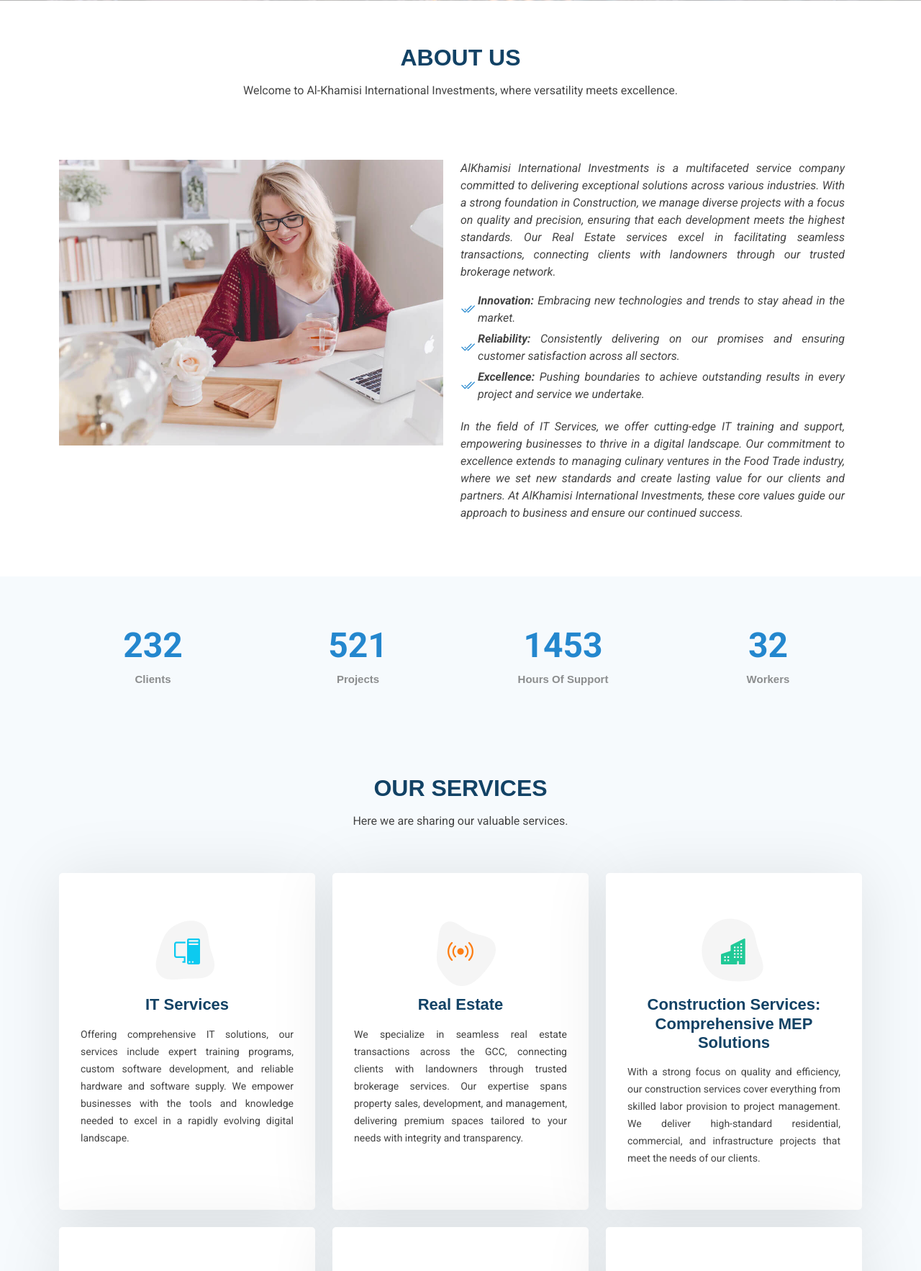
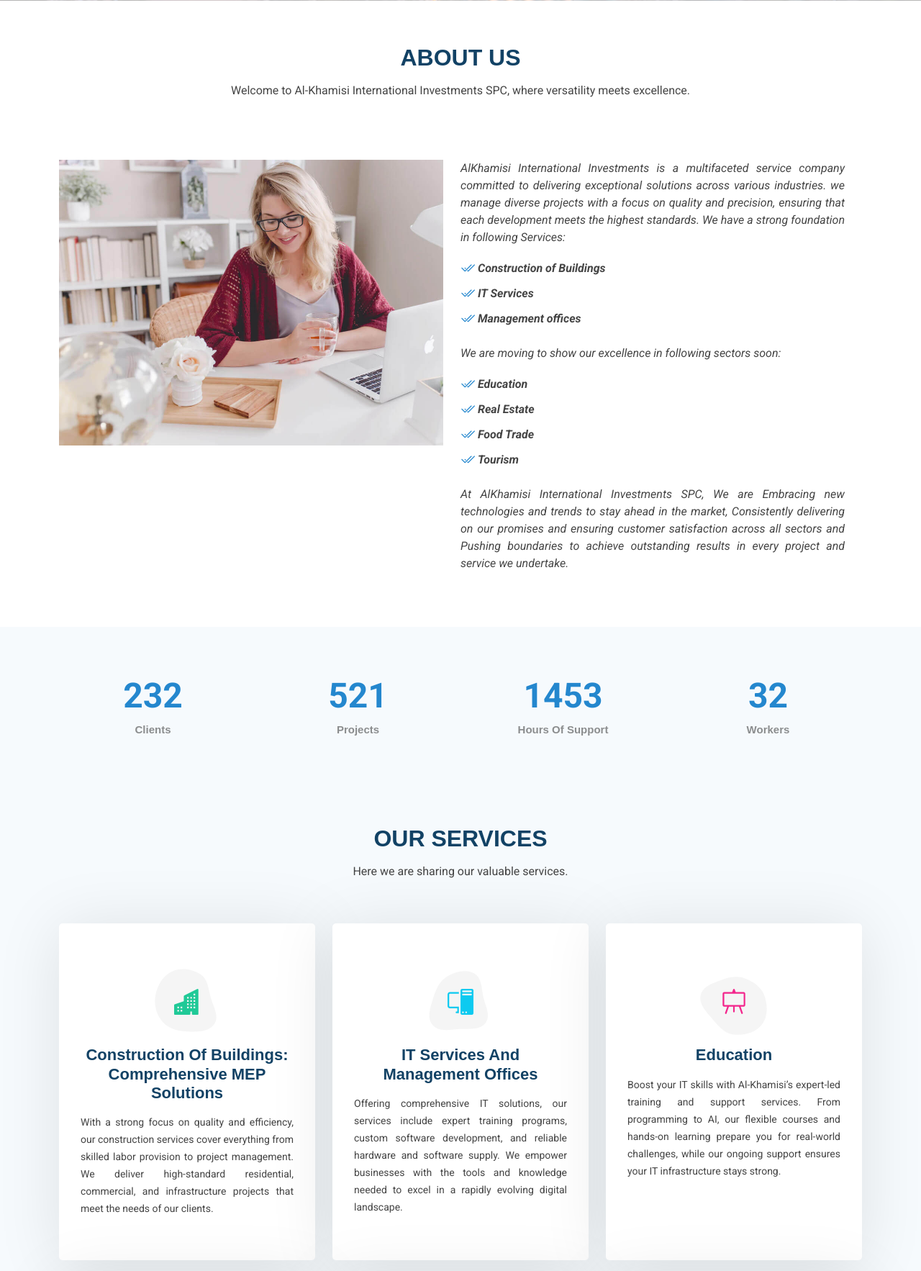
Before and after one commit to Sanjaisamson/Private_Project, a Laravel app: page / in a window 1280 px wide. Shown: the part 840-2606 px from the top of the page at 72% size. Run offline with Laravel 12, Linux system fonts and the light colour scheme; some libraries are stand-ins or nearby versions.

Commit message:
changes fixed in UI

```diff
--- a/resources/views/career.blade.php
+++ b/resources/views/career.blade.php
@@ -55,6 +55,8 @@
                         <li><i class="bi bi-check-circle"></i> <span>Food Trade: Expert import, export, and distribution services across the GCC.</span></li>
                         <li><i class="bi bi-check-circle"></i> <span>Education: IT training and support to boost skills and infrastructure.</span></li>
                     </ul>
+                    <h4>Get in touch with us:</h4>
+                    <p style="text-align: justify;">hr@alkhamisiintl.com</p>
                 </div>
 
 <!-- Application Form Section -->
--- a/resources/views/construction.blade.php
+++ b/resources/views/construction.blade.php
@@ -13,7 +13,7 @@
     <div class="page-title accent-background">
       <div class="page-bg-container">
         <div class="container">
-          <h1 class="servicehead">Construction Services</h1>
+          <h1 class="servicehead">Construction Of Buildings</h1>
           <nav class="breadcrumbs">
           </nav>
         </div>
@@ -30,7 +30,7 @@
           <div class="col-lg-4" data-aos="fade-up" data-aos-delay="100">
 
 
-            <h4>Construction Services: Comprehensive MEP Solutions</h4>
+            <h4>Construction Of Buildings: Comprehensive MEP Solutions</h4>
             <p style="text-align: justify;">At Al-Khamisi, we pride ourselves on delivering exceptional Mechanical,
               Electrical, and Plumbing (MEP) services for a wide range of construction projects. Our team of highly
               skilled professionals brings years of experience and technical expertise to every job, ensuring that your
--- a/resources/views/home.blade.php
+++ b/resources/views/home.blade.php
@@ -35,7 +35,7 @@
             <!-- Section Title -->
             <div class="container section-title" data-aos="fade-up">
                 <h2>About Us<br></h2>
-                <p>Welcome to Al-Khamisi International Investments, where versatility meets excellence.</p>
+                <p>Welcome to Al-Khamisi International Investments SPC, where versatility meets excellence.</p>
             </div><!-- End Section Title -->
 
             <div class="container">
@@ -50,45 +50,36 @@
                         <div class="col-lg-6 content" data-aos="fade-up" data-aos-delay="200">
                             <!-- <h3>Welcome to Al-Khamisi International Investments, where versatility meets excellence.</h3> -->
                             <p class="fst-italic" style="text-align: justify;">
-                                AlKhamisi International Investments is a multifaceted service company committed to
-                                delivering
-                                exceptional solutions across
-                                various industries.
-                                With a strong foundation in Construction, we manage diverse projects with a focus on quality
-                                and
-                                precision,
-                                ensuring that each development meets the highest standards. Our Real Estate services excel
-                                in
-                                facilitating seamless
-                                transactions, connecting clients with landowners through our trusted brokerage network.
+                            AlKhamisi International Investments is a multifaceted service company committed to delivering exceptional solutions across various industries.
+                            we manage diverse projects with a focus on quality and precision, ensuring that each development meets the highest standards.
+                            We have a strong foundation in following Services:
                             </p>
                             <ul>
                                 <li class="key"><i class="bi bi-check2-all"></i> <span
-                                        class="fst-italic"><strong>Innovation:</strong>
-                                        Embracing new technologies and trends to stay ahead in the market.</span></li>
+                                        class="fst-italic"><strong>Construction of Buildings</strong></span></li>
                                 <li class="key"><i class="bi bi-check2-all"></i> <span
-                                        class="fst-italic"><strong>Reliability:</strong>
-                                        Consistently delivering on our promises and ensuring customer satisfaction across
-                                        all
-                                        sectors.</span></li>
+                                        class="fst-italic"><strong>IT Services</strong></span></li>
                                 <li class="key"><i class="bi bi-check2-all"></i> <span
-                                        class="fst-italic"><strong>Excellence:</strong>
-                                        Pushing boundaries to achieve outstanding results in every project and service we
-                                        undertake.</span>
+                                        class="fst-italic"><strong>Management offices</strong></span>
                                 </li>
                             </ul>
                             <p class="fst-italic" style="text-align: justify;">
-                                In the field of IT Services, we offer cutting-edge IT training and support, empowering
-                                businesses to
-                                thrive in a digital landscape.
-                                Our commitment to excellence extends to managing culinary ventures in the Food Trade
-                                industry, where we
-                                set new standards and create
-                                lasting value for our clients and partners.
-                                At AlKhamisi International Investments, these core values guide our approach to business and
-                                ensure our
-                                continued success.
-                        </div>
+                            We are moving to show our excellence in following sectors soon:
+                            </p>
+                            <ul>
+                                <li class="key"><i class="bi bi-check2-all"></i> <span
+                                        class="fst-italic"><strong>Education</strong></span></li>
+                                <li class="key"><i class="bi bi-check2-all"></i> <span
+                                        class="fst-italic"><strong>Real Estate</strong></span></li>
+                                <li class="key"><i class="bi bi-check2-all"></i> <span
+                                        class="fst-italic"><strong>Food Trade</strong></span>
+                                </li>
+                                <li class="key"><i class="bi bi-check2-all"></i> <span
+                                        class="fst-italic"><strong>Tourism</strong></span>
+                                </li>
+                            </ul>
+                            <p class="fst-italic" style="text-align: justify;">
+                                At AlKhamisi International Investments SPC, We are Embracing new technologies and trends to stay ahead in the market, Consistently delivering on our promises and ensuring customer satisfaction across all sectors and Pushing boundaries to achieve outstanding results in every project and service we undertake.
                     </div>
 
                 </div>
@@ -156,6 +147,29 @@
 
                 <div class="row gy-4">
 
+                <div class="col-lg-4 col-md-6" data-aos="fade-up" data-aos-delay="300">
+                        <div class="service-item item-teal position-relative">
+                            <div class="icon">
+                                <svg width="100" height="100" viewBox="0 0 600 600"
+                                    xmlns="http://www.w3.org/2000/svg">
+                                    <path stroke="none" stroke-width="0" fill="#f5f5f5"
+                                        d="M300,541.5067337569781C382.14930387511276,545.0595476570109,479.8736841581634,548.3450877840088,526.4010558755058,480.5488172755941C571.5218469581645,414.80211281144784,517.5187510058486,332.0715597781072,496.52539010469104,255.14436215662573C477.37192572678356,184.95920475031193,473.57363656557914,105.61284051026155,413.0603344069578,65.22779650032875C343.27470386102294,18.654635553484475,251.2091493199835,5.337323636656869,175.0934190732945,40.62881213300186C97.87086631185822,76.43348514350839,51.98124368387456,156.15599469081315,36.44837278890362,239.84606092416172C21.716077023791087,319.22268207091537,43.775223500013084,401.1760424656574,96.891909868211,461.97329694683043C147.22146801428983,519.5804099606455,223.5754009179313,538.201503339737,300,541.5067337569781">
+                                    </path>
+                                </svg>
+                                <i class="bi bi-buildings-fill"></i>
+                            </div>
+                            <a href="/construction" class="stretched-link">
+                                <h3>Construction Of Buildings: Comprehensive MEP Solutions</h3>
+                            </a>
+                            <p class="servicedes">With a strong focus on quality and efficiency, our construction services
+                                cover
+                                everything from skilled labor provision to project management.
+                                We deliver high-standard residential, commercial, and infrastructure projects that meet the
+                                needs of our
+                                clients.</p>
+                        </div>
+                    </div><!-- End Service Item -->
+
                     <div class="col-lg-4 col-md-6" data-aos="fade-up" data-aos-delay="100">
                         <div class="service-item item-cyan position-relative">
                             <div class="icon">
@@ -167,7 +181,7 @@
                                 <i class="bi bi-pc-display"></i>
                             </div>
                             <a href="/itsupport" class="stretched-link">
-                                <h3>IT Services</h3>
+                                <h3>IT Services And Management Offices</h3>
                             </a>
                             <p class="servicedes">Offering comprehensive IT solutions, our services include expert training
                                 programs,
@@ -179,49 +193,29 @@
                         </div>
                     </div><!-- End Service Item -->
 
-                    <div class="col-lg-4 col-md-6" data-aos="fade-up" data-aos-delay="200">
-                        <div class="service-item item-orange position-relative">
+                    <div class="col-lg-4 col-md-6" data-aos="fade-up" data-aos-delay="600">
+                        <div class="service-item item-pink position-relative">
                             <div class="icon">
                                 <svg width="100" height="100" viewBox="0 0 600 600"
                                     xmlns="http://www.w3.org/2000/svg">
                                     <path stroke="none" stroke-width="0" fill="#f5f5f5"
-                                        d="M300,582.0697525312426C382.5290701553225,586.8405444964366,449.9789794690241,525.3245884688669,502.5850820975895,461.55621195738473C556.606425686781,396.0723002908107,615.8543463187945,314.28637112970534,586.6730223649479,234.56875336149918C558.9533121215079,158.8439757836574,454.9685369536778,164.00468322053177,381.49747125262974,130.76875717737553C312.15926192815925,99.40240125094834,248.97055460311594,18.661163978235184,179.8680185752513,50.54337015887873C110.5421016452524,82.52863877960104,119.82277516462835,180.83849132639028,109.12597500060166,256.43424936330496C100.08760227029461,320.3096726198365,92.17705696193138,384.0621239912766,124.79988738764834,439.7174275375508C164.83382741302287,508.01625554203684,220.96474134820875,577.5009287672846,300,582.0697525312426">
+                                        d="M300,566.797414625762C385.7384707136149,576.1784315230908,478.7894351017131,552.8928747891023,531.9192734346935,484.94944893311C584.6109503024035,417.5663521118492,582.489472248146,322.67544863468447,553.9536738515405,242.03673114598146C529.1557734026468,171.96086150256528,465.24506316201064,127.66468636344209,395.9583748389544,100.7403814666027C334.2173773831606,76.7482773500951,269.4350130405921,84.62216499799875,207.1952322260088,107.2889140133804C132.92018162631612,134.33871894543012,41.79353780512637,160.00259165414826,22.644507872594943,236.69541883565114C3.319112789854554,314.0945973066697,72.72355303640163,379.243833228382,124.04198916343866,440.3218312028393C172.9286146004772,498.5055451809895,224.45579914871206,558.5317968840102,300,566.797414625762">
                                     </path>
                                 </svg>
-                                <i class="bi bi-broadcast"></i>
+                                <i class="bi bi-easel"></i>
                             </div>
-                            <a href="/realestate" class="stretched-link">
-                                <h3>Real Estate</h3>
+                            <a href="/education" class="stretched-link">
+                                <h3>Education</h3>
                             </a>
-                            <p class="servicedes">We specialize in seamless real estate transactions across the GCC,
-                                connecting clients with landowners through trusted brokerage services.
-                                Our expertise spans property sales, development, and management, delivering premium spaces
-                                tailored to your needs with integrity and transparency.</p>
+                            <p class="servicedes">Boost your IT skills with Al-Khamisi’s expert-led training and support
+                                services.
+                                From programming to AI, our flexible courses and hands-on learning prepare you for
+                                real-world challenges,
+                                while our ongoing support ensures your IT infrastructure stays strong.</p>
+                            <a href="/education" class="stretched-link"></a>
                         </div>
                     </div><!-- End Service Item -->
 
-                    <div class="col-lg-4 col-md-6" data-aos="fade-up" data-aos-delay="300">
-                        <div class="service-item item-teal position-relative">
-                            <div class="icon">
-                                <svg width="100" height="100" viewBox="0 0 600 600"
-                                    xmlns="http://www.w3.org/2000/svg">
-                                    <path stroke="none" stroke-width="0" fill="#f5f5f5"
-                                        d="M300,541.5067337569781C382.14930387511276,545.0595476570109,479.8736841581634,548.3450877840088,526.4010558755058,480.5488172755941C571.5218469581645,414.80211281144784,517.5187510058486,332.0715597781072,496.52539010469104,255.14436215662573C477.37192572678356,184.95920475031193,473.57363656557914,105.61284051026155,413.0603344069578,65.22779650032875C343.27470386102294,18.654635553484475,251.2091493199835,5.337323636656869,175.0934190732945,40.62881213300186C97.87086631185822,76.43348514350839,51.98124368387456,156.15599469081315,36.44837278890362,239.84606092416172C21.716077023791087,319.22268207091537,43.775223500013084,401.1760424656574,96.891909868211,461.97329694683043C147.22146801428983,519.5804099606455,223.5754009179313,538.201503339737,300,541.5067337569781">
-                                    </path>
-                                </svg>
-                                <i class="bi bi-buildings-fill"></i>
-                            </div>
-                            <a href="/construction" class="stretched-link">
-                                <h3>Construction Services: Comprehensive MEP Solutions</h3>
-                            </a>
-                            <p class="servicedes">With a strong focus on quality and efficiency, our construction services
-                                cover
-                                everything from skilled labor provision to project management.
-                                We deliver high-standard residential, commercial, and infrastructure projects that meet the
-                                needs of our
-                                clients.</p>
-                        </div>
-                    </div><!-- End Service Item -->
 
                     {{-- <div class="col-lg-4 col-md-6" data-aos="fade-up" data-aos-delay="400">
             <div class="service-item item-red position-relative">
@@ -295,28 +289,27 @@
                         </div>
                     </div><!-- End Service Item -->
 
-                    <div class="col-lg-4 col-md-6" data-aos="fade-up" data-aos-delay="600">
-                        <div class="service-item item-pink position-relative">
+                    <div class="col-lg-4 col-md-6" data-aos="fade-up" data-aos-delay="200">
+                        <div class="service-item item-orange position-relative">
                             <div class="icon">
                                 <svg width="100" height="100" viewBox="0 0 600 600"
                                     xmlns="http://www.w3.org/2000/svg">
                                     <path stroke="none" stroke-width="0" fill="#f5f5f5"
-                                        d="M300,566.797414625762C385.7384707136149,576.1784315230908,478.7894351017131,552.8928747891023,531.9192734346935,484.94944893311C584.6109503024035,417.5663521118492,582.489472248146,322.67544863468447,553.9536738515405,242.03673114598146C529.1557734026468,171.96086150256528,465.24506316201064,127.66468636344209,395.9583748389544,100.7403814666027C334.2173773831606,76.7482773500951,269.4350130405921,84.62216499799875,207.1952322260088,107.2889140133804C132.92018162631612,134.33871894543012,41.79353780512637,160.00259165414826,22.644507872594943,236.69541883565114C3.319112789854554,314.0945973066697,72.72355303640163,379.243833228382,124.04198916343866,440.3218312028393C172.9286146004772,498.5055451809895,224.45579914871206,558.5317968840102,300,566.797414625762">
+                                        d="M300,582.0697525312426C382.5290701553225,586.8405444964366,449.9789794690241,525.3245884688669,502.5850820975895,461.55621195738473C556.606425686781,396.0723002908107,615.8543463187945,314.28637112970534,586.6730223649479,234.56875336149918C558.9533121215079,158.8439757836574,454.9685369536778,164.00468322053177,381.49747125262974,130.76875717737553C312.15926192815925,99.40240125094834,248.97055460311594,18.661163978235184,179.8680185752513,50.54337015887873C110.5421016452524,82.52863877960104,119.82277516462835,180.83849132639028,109.12597500060166,256.43424936330496C100.08760227029461,320.3096726198365,92.17705696193138,384.0621239912766,124.79988738764834,439.7174275375508C164.83382741302287,508.01625554203684,220.96474134820875,577.5009287672846,300,582.0697525312426">
                                     </path>
                                 </svg>
-                                <i class="bi bi-easel"></i>
+                                <i class="bi bi-broadcast"></i>
                             </div>
-                            <a href="/education" class="stretched-link">
-                                <h3>Education</h3>
+                            <a href="/realestate" class="stretched-link">
+                                <h3>Real Estate</h3>
                             </a>
-                            <p class="servicedes">Boost your IT skills with Al-Khamisi’s expert-led training and support
-                                services.
-                                From programming to AI, our flexible courses and hands-on learning prepare you for
-                                real-world challenges,
-                                while our ongoing support ensures your IT infrastructure stays strong.</p>
-                            <a href="/education" class="stretched-link"></a>
+                            <p class="servicedes">We specialize in seamless real estate transactions across the GCC,
+                                connecting clients with landowners through trusted brokerage services.
+                                Our expertise spans property sales, development, and management, delivering premium spaces
+                                tailored to your needs with integrity and transparency.</p>
                         </div>
                     </div><!-- End Service Item -->
+
 
                     {{-- <div class="col-lg-4 col-md-6" data-aos="fade-up" data-aos-delay="600">
             <div class="service-item item-pink position-relative">
@@ -650,8 +643,8 @@
                           <div>
                             <h3>Address</h3>
                             <p>Al-Khamisi International</p>
-                            <p>P.O BOX: 123</p>
-                            <p>P.C: 123</p>
+                            <p>P.O BOX: 1341</p>
+                            <p>P.C: 112</p>
                             <p>CR.NO: 1488445</p>
                             <p>Muscat, Sultanate of Oman</p>
                           </div>
@@ -670,6 +663,7 @@
                           <div>
                             <h3>Email Us</h3>
                             <p>info@alkhamisiintl.com</p>
+                            <p>contact@alkhamisiintl.com</p>
                           </div>
                         </div><!-- End Info Item -->
 
--- a/resources/views/partials/footer.blade.php
+++ b/resources/views/partials/footer.blade.php
@@ -30,9 +30,9 @@
         <div class="col-lg-2 col-6 footer-links">
           <h4>Our Services</h4>
           <ul>
+          <li><a href="/construction">Construction</a></li>
             <li><a href="/itsupport">IT Services</a></li>
             <li><a href="/education">Education Services</a></li>
-            <li><a href="/construction">Construction</a></li>
             <li><a href="/foodtrade">Food Trade</a></li>
             <li><a href="/tourism">Tourism</a></li>
             <li><a href="/realestate">Real Estate</a></li>
@@ -41,13 +41,13 @@
 
         <div class="col-lg-3 col-md-12 footer-contact text-center text-md-start">
           <h4>Contact Us</h4>
-          <p>Al-Khamisi International</p>
-          <p>P.O BOX: 123</p>
-          <p>P.C: 123</p>
+          <p>Al-Khamisi International Investments</p>
+          <p>P.O BOX: 1341</p>
+          <p>P.C: 112</p>
           <p>CR.NO: 1488445</p>
           <p>Muscat, Sultanate of Oman</p>
           <p class="mt-4"><strong>Phone:</strong> <span>+968 92165009</span></p>
-          <p><strong>Email:</strong> <span>info@alkhamisiintl.com</span></p>
+          <p><strong>Email:</strong> <span>info@alkhamisiintl.com</span> <span>contact@alkhamisiintl.com</span></p>
         </div>
 
       </div>
--- a/resources/views/partials/header.blade.php
+++ b/resources/views/partials/header.blade.php
@@ -16,9 +16,9 @@
           <li class="dropdown"><a href="/#services"><span><strong>SERVICES</strong></span> <i
                 class="bi bi-chevron-down toggle-dropdown"></i></a>
             <ul>
-              <li><a href="/itsupport">IT Services</a></li>
+            <li><a href="/construction">Construction</a></li>
+              <li><a href="/itsupport">IT Services and Management Offices</a></li>
               <li><a href="/education">Education Services</a></li>
-              <li><a href="/construction">Construction</a></li>
               <li><a href="/tourism">Tourism</a></li>
               <li><a href="/realestate">Real Estate</a></li>
               <li><a href="/foodtrade">Food Trade</a></li>
```
Also changed, not shown: resources/views/itsupport.blade.php (+9 -7 lines).
